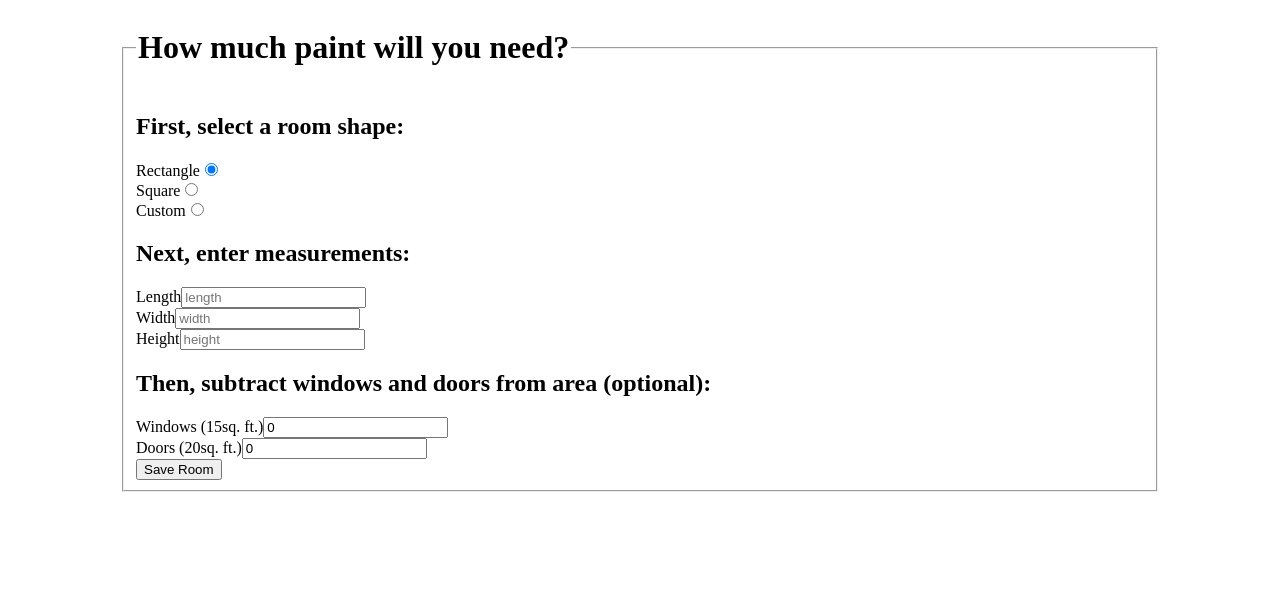
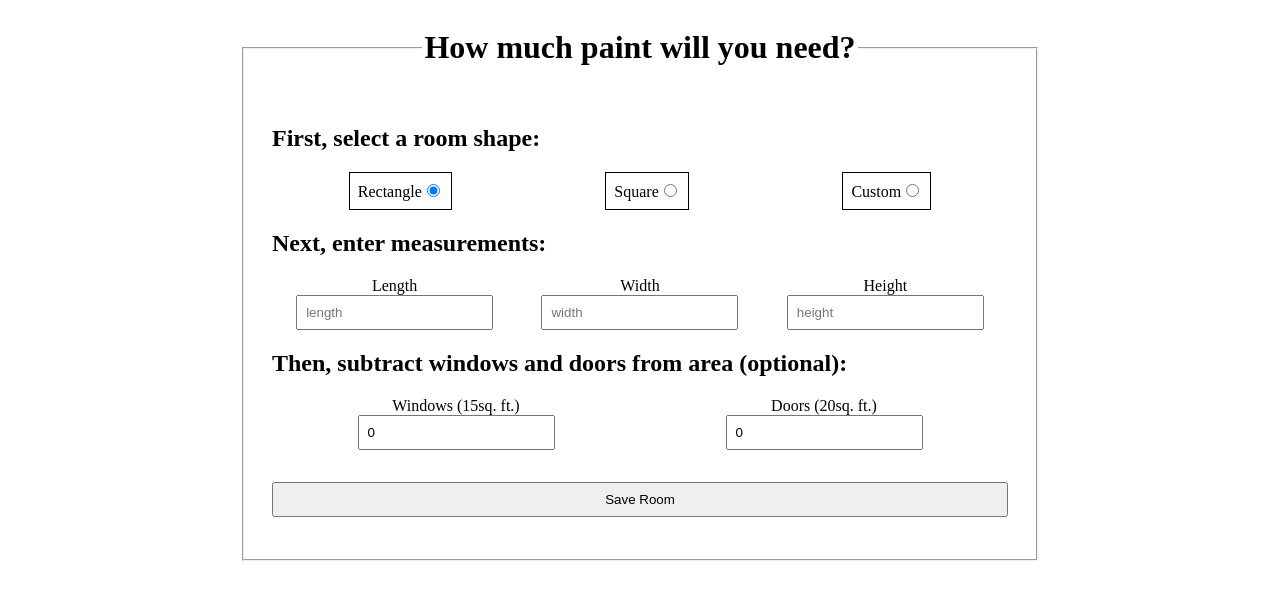
Before and after one commit to ShawnO86/paint-amount, a Vue app: page / in a window 1280 px wide. Both pictures are taken after a click on the radio button "Rectangle". Shown: the top 600 px of the page. Built offline with nearby package versions, Linux system fonts and the light colour scheme.

Commit message:
Add files via upload

```diff
--- a/src/App.vue
+++ b/src/App.vue
@@ -20,7 +20,11 @@ export default {
 
 <style>
 #app {
-  max-width: 65rem;
+  max-width: 50rem;
   margin: 0 auto;
 }
+legend {
+  text-align: center;
+}
+
 </style>
--- a/src/components/measureForm.vue
+++ b/src/components/measureForm.vue
@@ -1,5 +1,5 @@
 <template>
-    <div>
+    <div >
       <div v-if="roomShape == 'rectangle'">
         <RectangleForm @addRoom="addRoom" />
       </div>
@@ -11,7 +11,7 @@
       </div>
 
     <div class="roomList" v-if="rooms[0]">
-      <div v-for="room in rooms" :key="room.id">
+      <div v-for="room in rooms" :key="room.id" class="roomCard">
           <button class="delBtn" @click=deleteRoom(room.id)>
           &#10006;
         </button>
@@ -63,3 +63,34 @@
   }
   }
   </script>
+
+  <style>
+    .formHolder {
+      display: flex;
+      justify-content: space-around;
+      flex-wrap: wrap;
+    }
+    .formHolder label{
+      display: block;
+      text-align: center;
+    }
+    .formHolder input{
+      padding: 0.5rem;
+    }
+    .submitBtn {
+      display: block;
+      width: 100%;
+      padding: 0.5rem;
+      margin: 2rem auto;
+    }
+    .roomList {
+      display: flex;
+      flex-wrap: wrap;
+      justify-content: space-around;
+    }
+    .roomCard {
+      padding: 0.5rem;
+      background-color: #faebd7;
+      margin: 0 0.25rem 0.5rem 0.25rem;
+    }
+  </style>
--- a/src/components/rectangleForm.vue
+++ b/src/components/rectangleForm.vue
@@ -1,4 +1,5 @@
 <template>
+  <div >
     <form @submit="submitRoom">
       <h2>Next, enter measurements:</h2>
       <div class="formHolder">
@@ -32,7 +33,7 @@
         </div>
         <h2>Then, subtract windows and doors from area (optional):</h2>
         <div class="formHolder">
-          <div class="inputContainer">
+          <div class="inputContainer windowDoor">
             <label for="windows">Windows (15sq. ft.)</label>
             <input
               type="number"
@@ -42,13 +43,15 @@
             />
 
           </div>
-          <div class="inputContainer">
+          <div class="inputContainer windowDoor">
             <label for="doors">Doors (20sq. ft.)</label>
             <input type="number" placeholder="Doors" id="doors" v-model="doors" />
 
           </div>
       </div>
       <input type="submit" value="Save Room" class="submitBtn" />
+    </form>
+
       <div class="outputContainer">
         <p v-if="area">Total paintable area (walls): {{ area }} square feet.</p>
         <p v-if="oneCoat">
@@ -65,7 +68,7 @@
           Ceiling paint (two coats): {{ twoCoatCeiling }} gallons.
         </p>
       </div>
-    </form>
+</div>
   </template>
 
   <script>
@@ -136,3 +139,9 @@
     },
   };
   </script>
+
+  <style scoped>
+  form {
+    width: 100%;
+  }
+  </style>
--- a/src/components/roomShape.vue
+++ b/src/components/roomShape.vue
@@ -1,5 +1,5 @@
 <template>
-    <div>
+    <div class="mainContainer">
       <h2>First, select a room shape:</h2>
       <form @submit.prevent>
         <div id="shapeContainer">
@@ -53,3 +53,20 @@
 
   };
   </script>
+  <style scoped>
+#shapeContainer {
+  display: flex;
+  flex-wrap: wrap;
+  justify-content: space-around;
+}
+#shapeContainer div {
+  border: 1px solid black;
+  padding: 0.5rem;
+}
+#shapeContainer label, #shapeContainer input{
+  cursor: pointer;
+}
+.mainContainer {
+  margin: 2rem 1rem;
+}
+</style>
```
Also changed, not shown: 6 other files (tests, documents, lock files or other folders).
